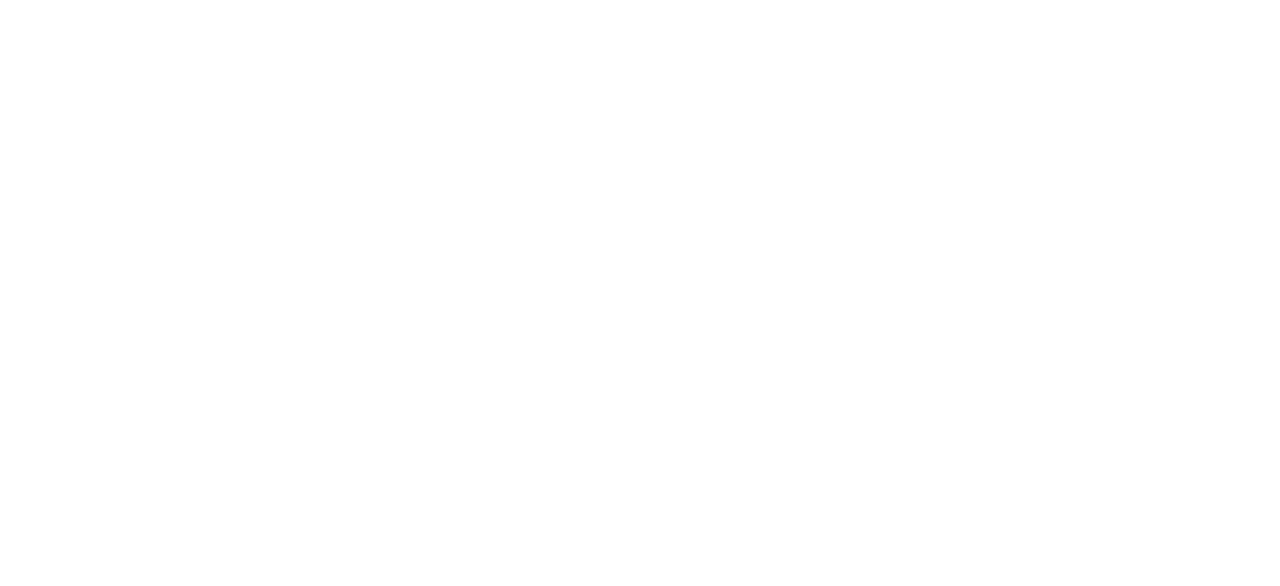
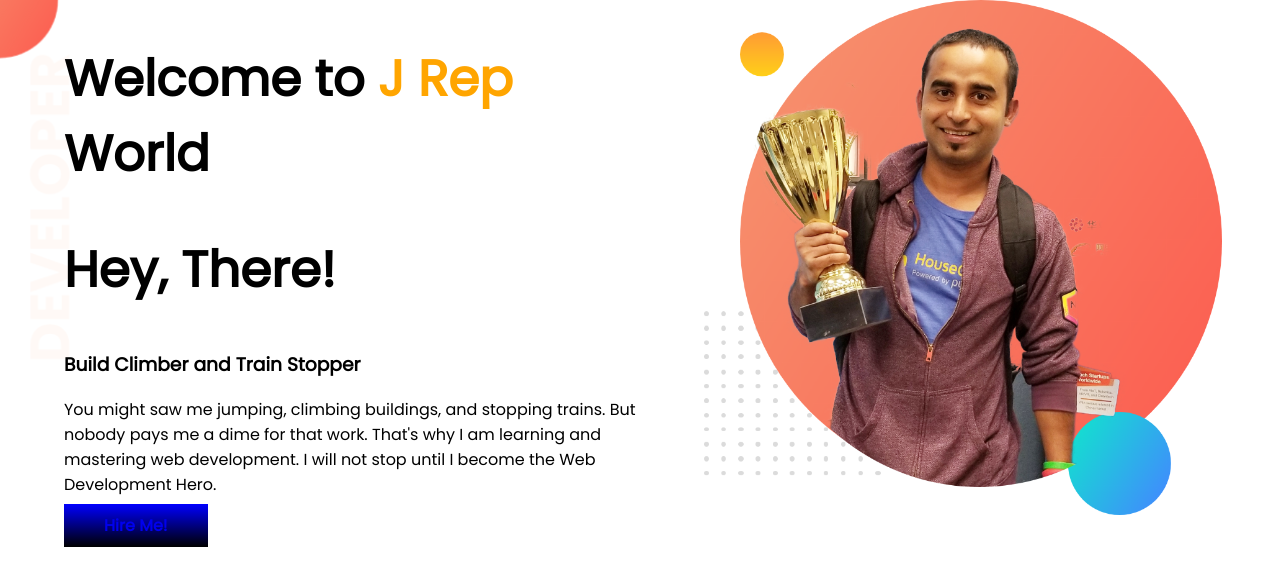
Before and after one commit to pollobkhan/jrep, a plain HTML site: page index.html in a window 1280 px wide. Drawn offline with Linux system fonts and the light colour scheme.

Commit message:
top-banner added

```diff
--- a/index.html
+++ b/index.html
@@ -6,11 +6,28 @@
     <meta http-equiv="X-UA-Compatible" content="IE=edge">
     <meta name="viewport" content="width=device-width, initial-scale=1.0">
     <title>J Rep</title>
+    <link rel="preconnect" href="https://fonts.googleapis.com">
+    <link rel="preconnect" href="https://fonts.gstatic.com" crossorigin>
+    <link href="https://fonts.googleapis.com/css2?family=Poppins&display=swap" rel="stylesheet">
     <link rel="stylesheet" href="style.css">
 </head>
 
 <body>
-
+    <section class="top-banner">
+        <div class="half-width">
+            <h1>Welcome to <span class="orange-color">J Rep</span> World</h1>
+            <h1>Hey, There!</h1>
+            <h3>Build Climber and Train Stopper</h3>
+            <p>You might saw me jumping, climbing buildings, and stopping trains. But nobody pays me a dime for that
+                work.
+                That's why I am learning and mastering web development. I will not stop until I become the Web
+                Development
+                Hero.
+            </p>
+            <a class="link" target="_blank" href="http://www.facebook.com/ofypk">Hire Me!</a>
+        </div>
+        <div class="half-width"><img src="images/jhankar.png" alt=""></div>
+    </section>
 </body>
 
 </html>
--- a/style.css
+++ b/style.css
@@ -0,0 +1,32 @@
+body{
+    font-family: 'Poppins', sans-serif;
+    margin: 0;
+}
+h1{
+    font-size: 50px;
+}
+.orange-color{
+    color: orange;
+}
+section{
+    display: flex;
+}
+.half-width{
+    width: 50%;
+    padding-left: 5%;
+}
+.half-width img{
+    width: 90%;
+}
+.link{
+    text-decoration: none;
+    background-color: blue;
+    padding: 10px 40px;
+    background-image: linear-gradient(blue, black);
+    font-weight: 700;
+}
+.top-banner{
+    background-image: url(images/top-banner.png);
+    background-repeat: no-repeat;
+
+}
```
